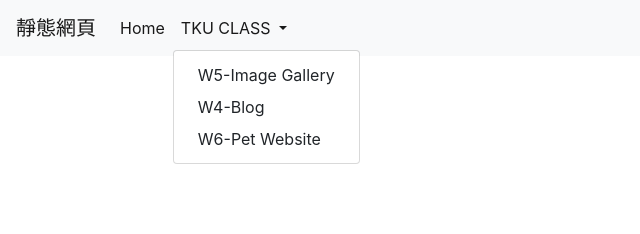
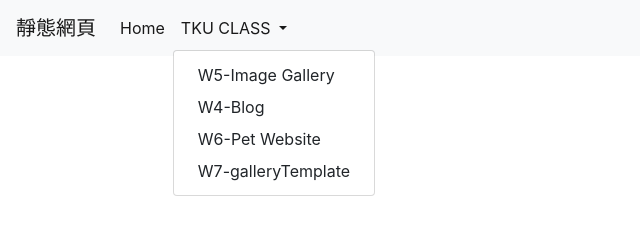
Before and after one commit to A207410274/lalaba, a plain HTML site: page w07/TkuAssign.html in a window 1280 px wide. Both pictures are taken after a click on the button "TKU CLASS". Shown: the whole page, without its empty margins (0-640 px from the left). Drawn offline with nearby package versions, Linux system fonts and the light colour scheme.

Commit message:
Update TkuAssign.html

```diff
--- a/w07/TkuAssign.html
+++ b/w07/TkuAssign.html
@@ -26,6 +26,8 @@
                         <a class="dropdown-item" href="../w05/imagegallery/imagegallery.html">W5-Image Gallery</a>
                         <a class="dropdown-item" href="../w04/blog(1).html">W4-Blog</a>
                         <a class="dropdown-item" href="../w6/images/pet.html">W6-Pet Website</a>
+                        <a class="dropdown-item" href="galleryTemplate.html">
+                        W7-galleryTemplate</a>
                     </div>
                 </li>
             </ul>
```
